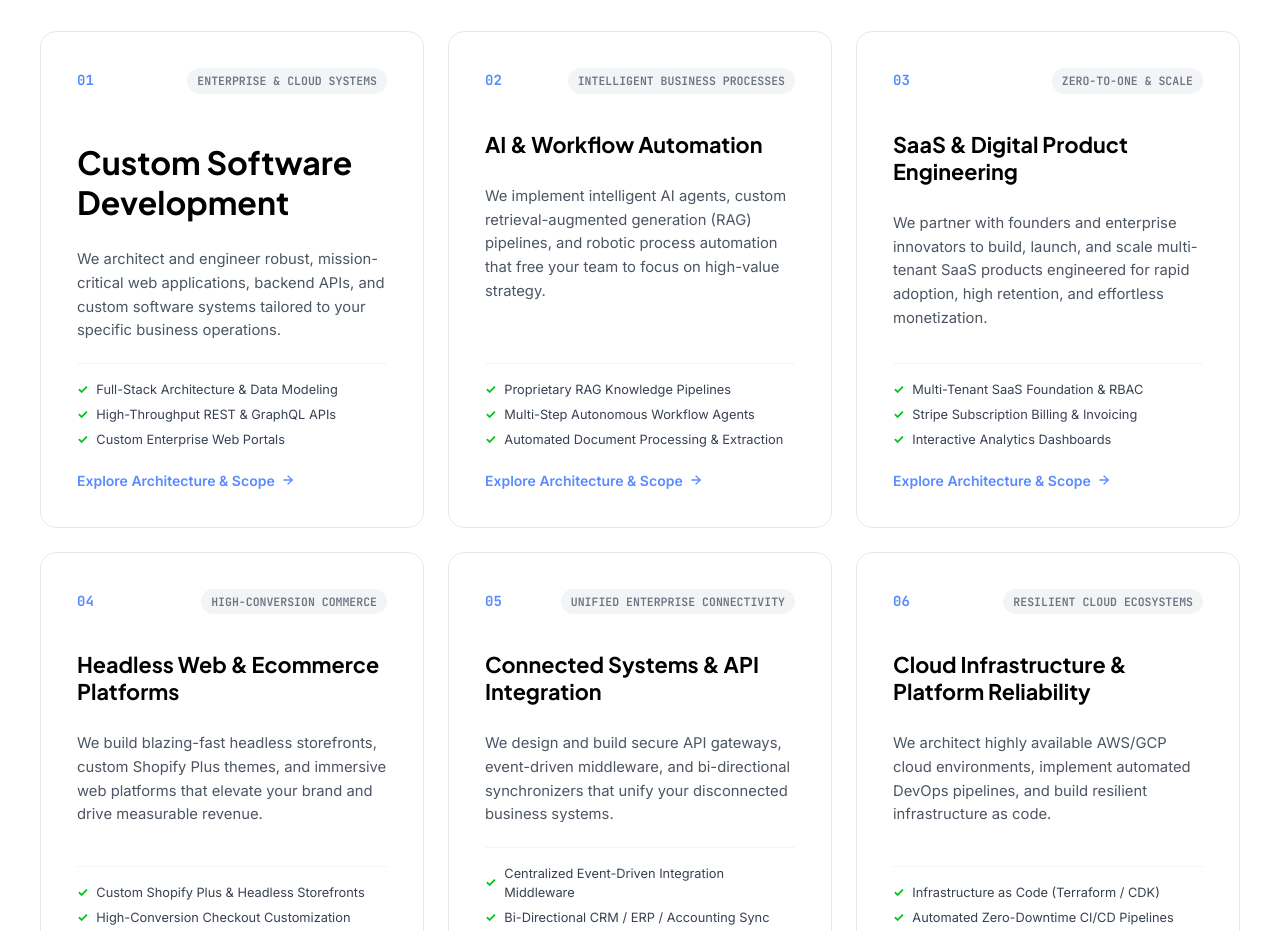
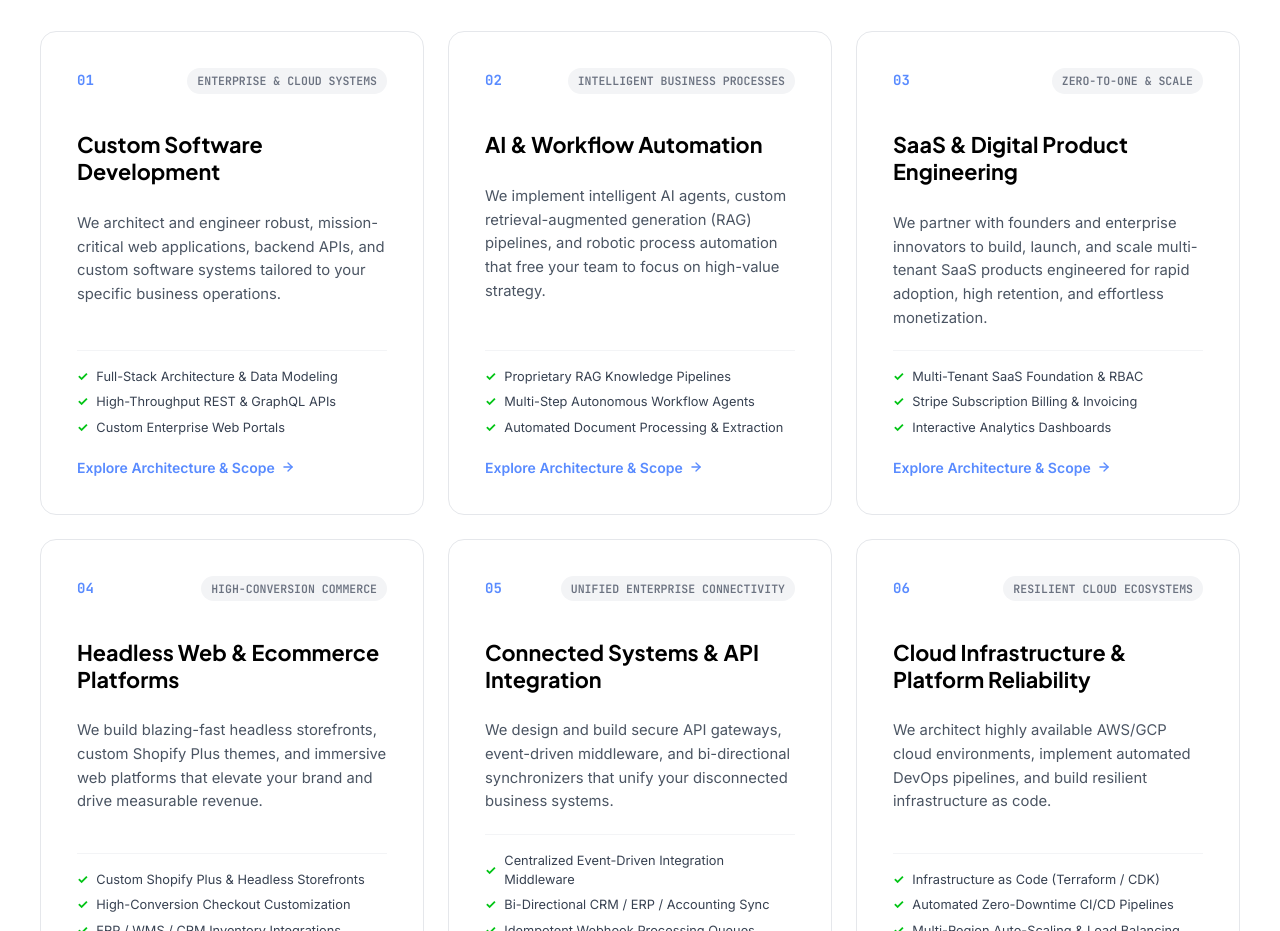
Before and after one commit to HassanGilani11/solvixbit, a Next.js app: page / in a window 1280 px wide. Shown: the part 3160-4091 px from the top of the page. Built offline with nearby package versions, Linux system fonts and the light colour scheme; no server answers.

Commit message:
fix(services): make service card headings and grid completely symmetric

```diff
--- a/src/components/home/HomeServicesSection.tsx
+++ b/src/components/home/HomeServicesSection.tsx
@@ -192,7 +192,7 @@ export const HomeServicesSection: React.FC = () => {
           </div>
         </div>
 
-        {/* Asymmetrical Editorial Services Grid */}
+        {/* Symmetrical Services Grid */}
         <div
           ref={gridRef}
           style={{
@@ -201,8 +201,7 @@ export const HomeServicesSection: React.FC = () => {
             gap: 'var(--space-6)',
           }}
         >
-          {filteredServices.map((service, index) => {
-            const isFeatured = index === 0;
+          {filteredServices.map((service) => {
             return (
               <div
                 key={service.slug}
@@ -216,7 +215,6 @@ export const HomeServicesSection: React.FC = () => {
                   flexDirection: 'column',
                   position: 'relative',
                   transition: 'border-color 220ms ease, box-shadow 220ms ease, transform 220ms ease',
-                  gridColumn: isFeatured ? 'span min(2, auto)' : 'auto',
                 }}
               >
                 {/* Header: Number and Kicker */}
@@ -257,7 +255,7 @@ export const HomeServicesSection: React.FC = () => {
                 <h3
                   style={{
                     fontFamily: 'var(--font-family-heading)',
-                    fontSize: isFeatured ? 'clamp(1.5rem, 2.5vw, 2rem)' : '1.35rem',
+                    fontSize: '1.35rem',
                     fontWeight: 700,
                     lineHeight: 1.25,
                     marginBottom: '12px',
```
